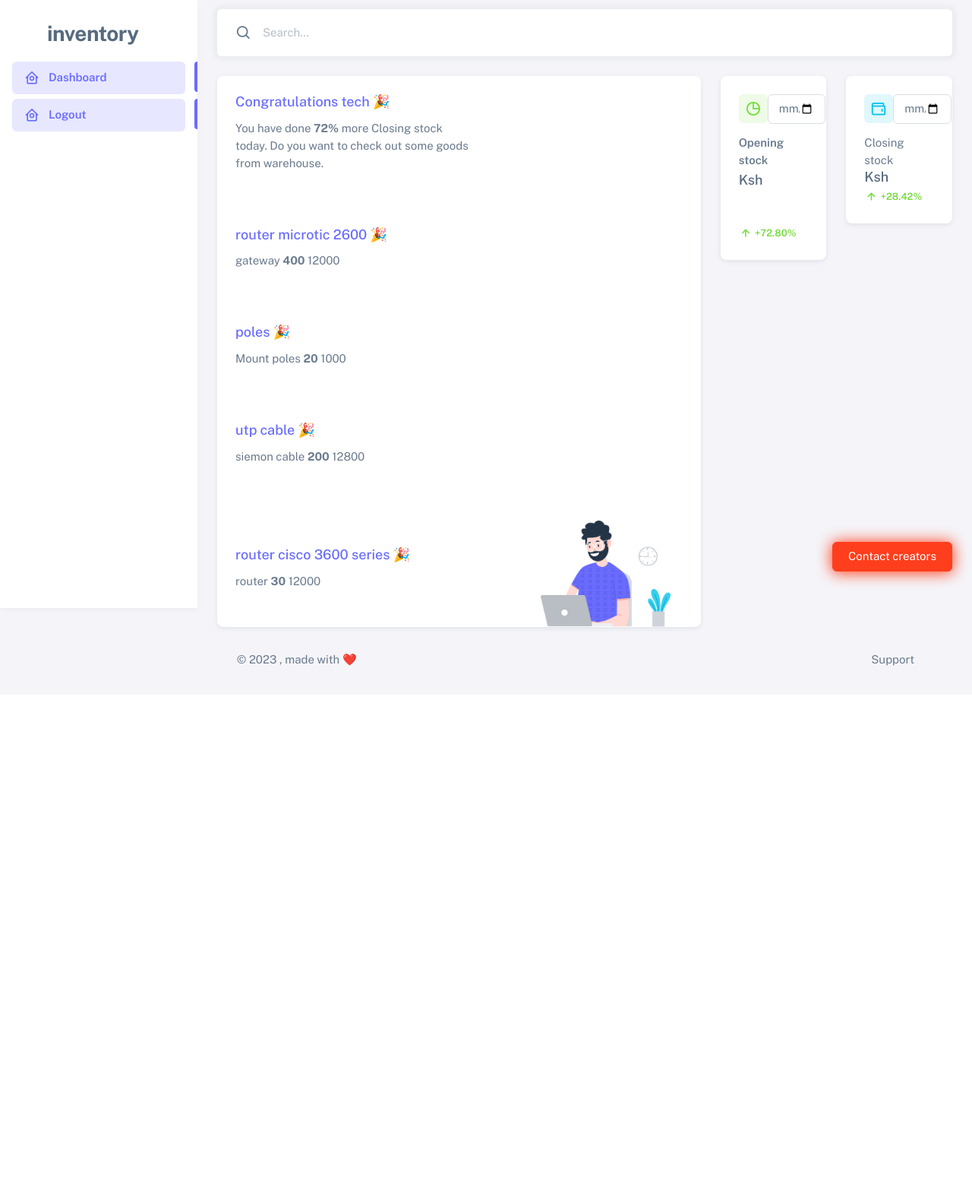
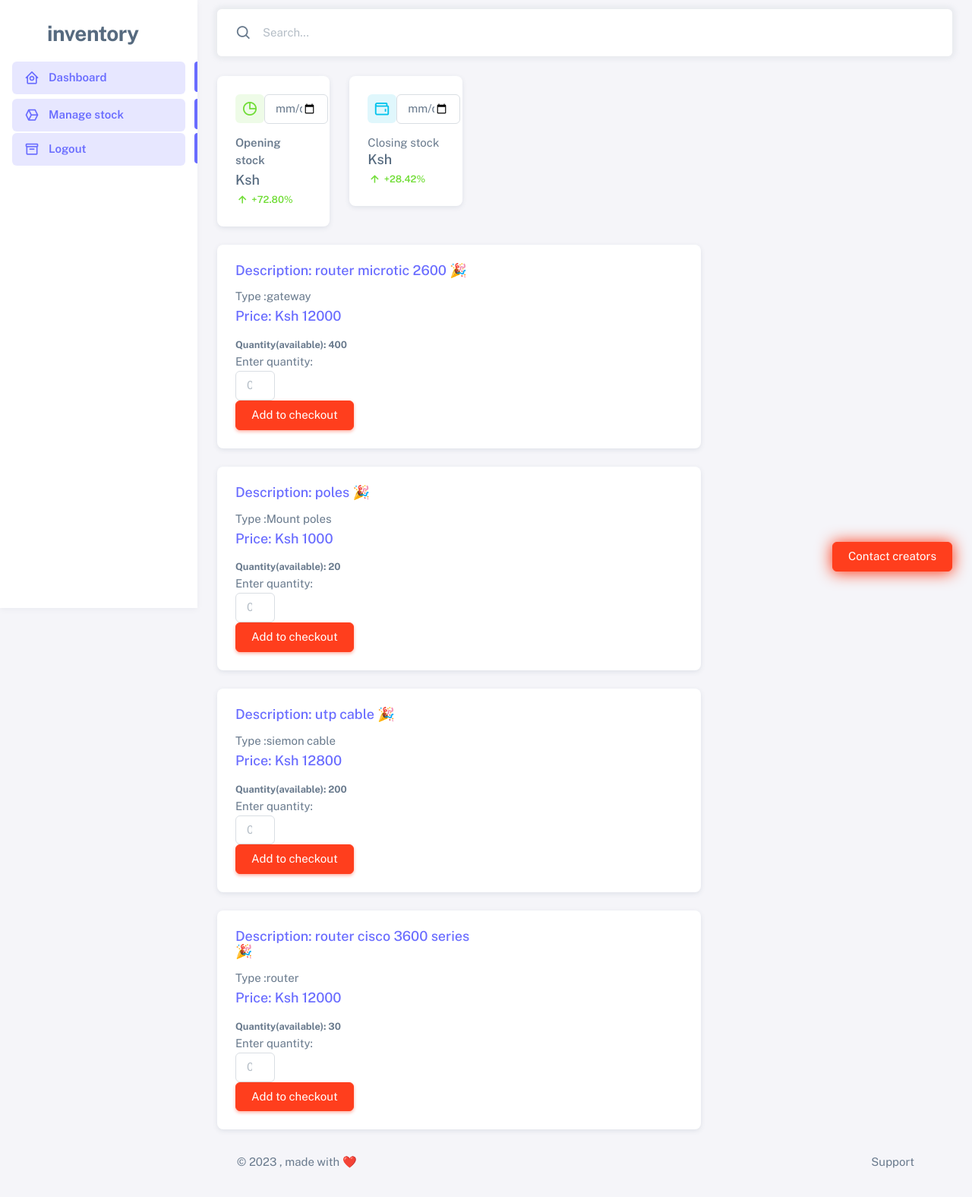
Before and after one commit to petergich/warehouse, a Django app: page /dashboard in a window 1280 px wide. Shown: the whole page at 76% size. Before the commit the page ends 876 px from the top, so only its background shows below. Run offline with Django 4.2, Linux system fonts and the light colour scheme; a user stored in the database is signed in; data comes from the database, SQL or seed files in the repository; both versions use the stored data as it was after the commit; some libraries are stand-ins or nearby versions.

Commit message:
goods list

```diff
--- a/rubly/management_system/static/js/capexout.js
+++ b/rubly/management_system/static/js/capexout.js
@@ -3,13 +3,14 @@ console.log(searchField);
 searchField.addEventListener('keyup', (event) => {
   const search = event.target.value;
   console.log(search);
-    if  (search !== ''){
+    if  (search != '' ){
     fetch('/capexout', {
         method: 'POST',
         body: JSON.stringify({sku: search}),
     }).then((response) => response.json())
       .then((data) => {
-        console.log(data);
+        // for (let i = 0; i < search.length;i++)
+        //     console.log(JSON.stringify(search.skus));
         // const table = document.querySelector('.capexout-table');
         // for (let i = 0; i < data.length; i++)
         //     table.innerHTML = '<p>${data.sku}</p>';
--- a/rubly/management_system/templates/dashboard.html
+++ b/rubly/management_system/templates/dashboard.html
@@ -119,9 +119,16 @@
               </a>
             </li> <ul class="menu-inner py-1">
               <!-- Dashboard -->
+
               <li class="menu-item active">
-                <a href="{% url 'Logout' %}" class="menu-link">
-                  <i class="menu-icon tf-icons bx bx-home-circle"></i>
+                <a href="http://127.0.0.1:8000/admin/" target="_blank" class="menu-link">
+                  <i class="menu-icon tf-icons bx bx-cube-alt"></i>
+                  <div data-i18n="Analytics">Manage stock</div>
+                </a>
+              </li>
+              <li class="menu-item active">
+                <a href="{% url 'Logout' %}"   class="menu-link">
+                  <i class="menu-icon tf-icons bx bx-box"></i>
                   <div data-i18n="Analytics">Logout</div>
                 </a>
               </li>
@@ -172,51 +179,8 @@
           <div class="content-wrapper">
             <!-- Content -->
 
+
             <div class="container-xxl flex-grow-1 container-p-y">
-              <div. class="row">
-                <div class="col-lg-8 mb-4 order-0">
-                  <div class="card">
-                    <div class="d-flex align-items-end row">
-                      <div class="col-sm-7">
-                        <div class="card-body">
-
-                          <h5 class="card-title text-primary">Congratulations {{user.username}}  🎉</h5>
-
-                          <p class="mb-4">
-                            You have done <span class="fw-bold">72%</span> more Closing stock today. Do you want to check out some goods from warehouse.
-                          </p>
-
-                          {% comment %} <a href="{% url 'capex-out' %}" class="btn btn-sm btn-outline-primary">release goods</a> {% endcomment %}
-                        </div>
-                      </div>
-                      {% for sku in skus  %}
-                      <div class="col-sm-7">
-                        <div class="card-body">
-
-                          <h5 class="card-title text-primary">{{sku.Description}}  🎉</h5>
-
-                          <p class="mb-4">
-                            {{ sku.Type }} <span class="fw-bold">{{ sku.Quantity }}</span> {{ sku.Price }}
-                          </p>
-
-                           {% comment %} <a href="{% url 'capex-out' %}" class="btn btn-sm btn-outline-primary">release goods</a>  {% endcomment %}
-                        </div>
-                      </div>
-                     {%  endfor %}
-                      <div class="col-sm-5 text-center text-sm-left">
-                        <div class="card-body pb-0 px-0 px-md-4">
-                          <img
-                            src="{% static 'img/illustrations/man-with-laptop-light.png' %}"
-                            height="140"
-                            alt="View Badge User"
-                            data-app-dark-img="illustrations/man-with-laptop-dark.png"
-                            data-app-light-img="illustrations/man-with-laptop-light.png"
-                          />
-                        </div>
-                      </div>
-                    </div>
-                  </div>
-                </div>
               <div class="col-lg-4 col-md-4 order-1">
                 <div class="row">
                   <div class="col-lg-6 col-md-12 col-6 mb-4">
@@ -235,7 +199,7 @@
                           </div>
                         </div>
                         <span class="fw-semibold d-block mb-1">Opening stock</span>
-                          <h5 class="card-title mb-5">Ksh <div class='opening-stock-table'></div></h5>
+                        <h5 class="card-title mb-1">Ksh <div class='opening-stock-table'></div></h5>
                         <small class="text-success fw-semibold"><i class="bx bx-up-arrow-alt"></i> +72.80%</small>
                       </div>
                     </div>
@@ -263,7 +227,43 @@
                   </div>
                 </div>
               </div>
-               </div.
+              <div class="row">
+
+                {% for sku in skus  %}
+                {%if sku.Quantity != None%}
+                <div class="col-lg-8 mb-4 order-0">
+
+
+                  <div class="card">
+                    <div class="d-flex align-items-end row">
+                      <div class="col-sm-7">
+                        <div class="card-body">
+                        <h5 class="card-title text-primary"><span> Description: {{sku.Description}} </span> 🎉</h5>
+                          <p class="mb-1">
+                            Type :{{ sku.Type }}
+                          </p>
+                          <h5 class= 'text-primary'> Price: Ksh {{ sku.Price }} </h5>
+                          <small class="fw-bold"> Quantity(available): {{ sku.Quantity }}</small>
+                          <br>Enter quantity:
+                          <div class="col-md-2">
+                            <input class="form-control" type="number" value="" id="html5-number-input" placeholder="0" />
+                          </div>
+                            <a
+                              href="#"
+                              class="btn btn-danger btn-buy-now"
+                              >Add to checkout</a
+                            >
+                        </div>
+                      </div>
+
+
+                    </div>
+                  </div>
+
+                </div>
+                {% endif %}
+                {%  endfor %}
+              </div>
 
                 <!-- Footer --!>
 
--- a/rubly/management_system/views.py
+++ b/rubly/management_system/views.py
@@ -70,14 +70,10 @@ class dashboard(View):
 
 
 
-# Stock release module
-class CapexOut(View):
-    def post(self, request):
-        data = json.loads(request.body)
 #Stock release module
 class CapexOut(View):
      def post(self, request):
         data = json.loads(request.body)
         search = data['sku']
-        print(search)
-        return JsonResponse({'search': data['sku']})
+        skus = SKUs.objects.filter(Description__contains= search).values()
+        return JsonResponse({'search': list(skus)})
```
Also changed, not shown: rubly/db.sqlite3. Lines whose indentation alone changed are shown as unchanged.
